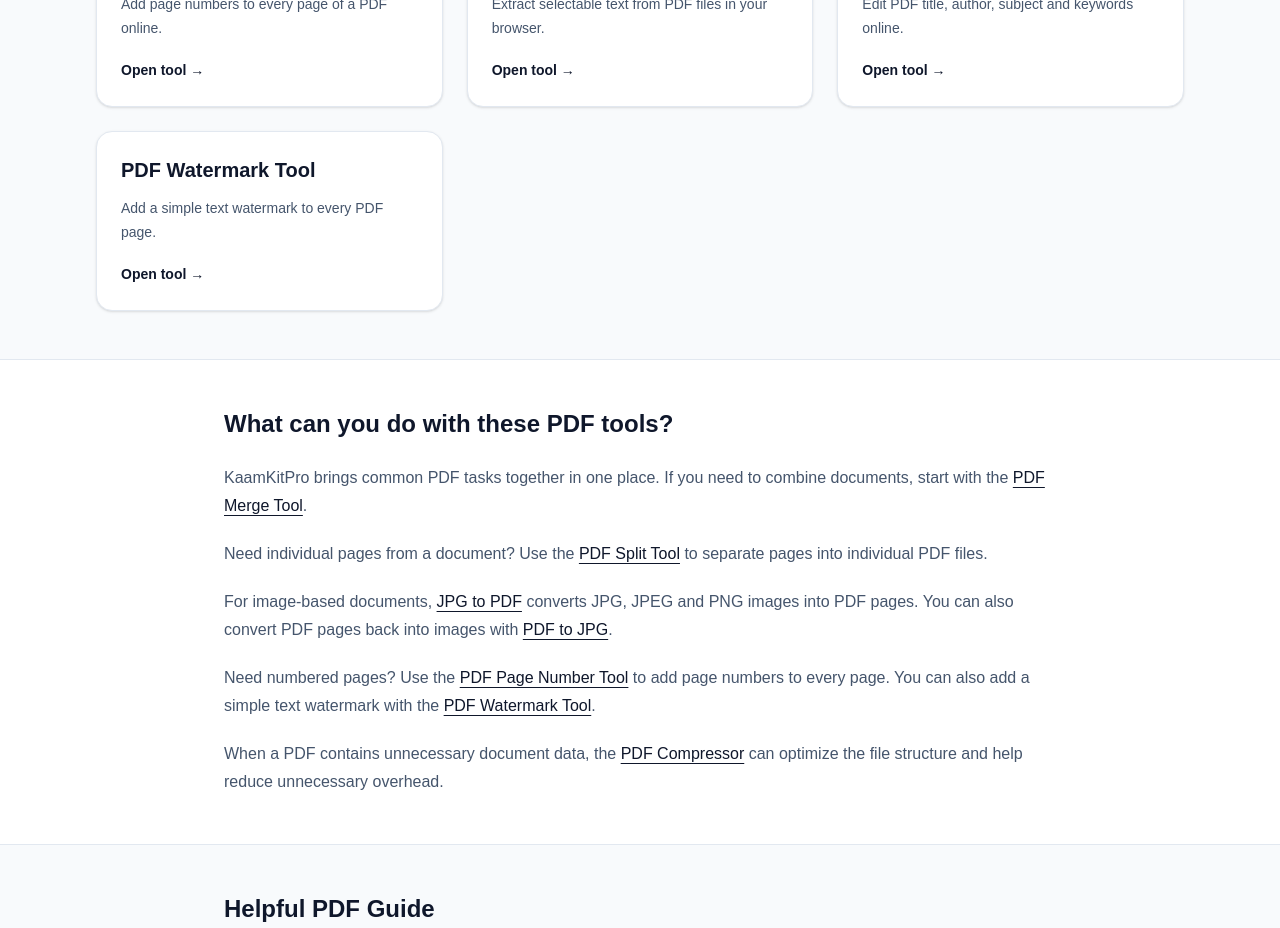
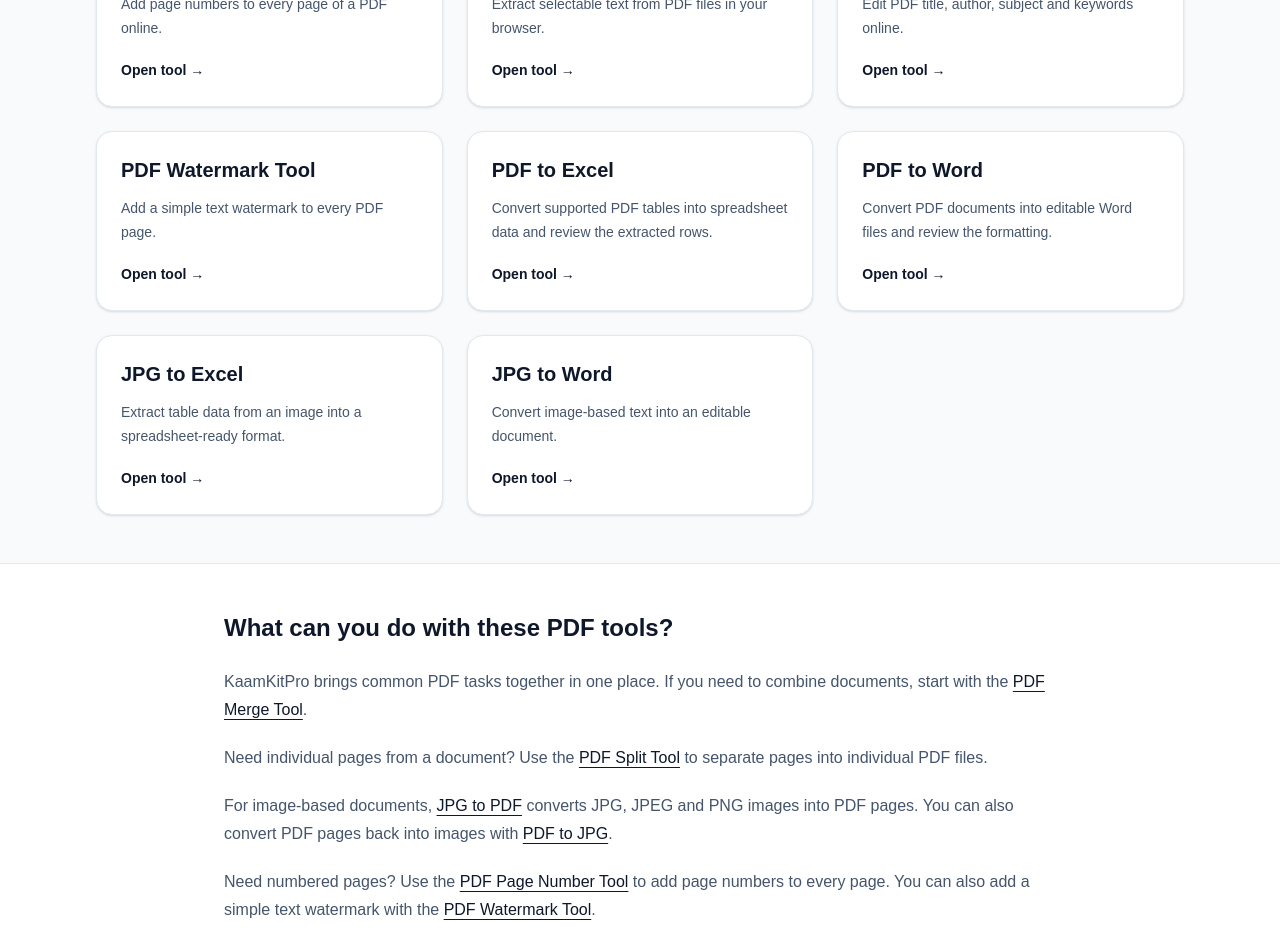
Before and after one commit to WellProSoftware/kaamkitpro, a Next.js app: page /tools/pdf in a window 1280 px wide. Shown: the part 980-1908 px from the top of the page. Built offline with nearby package versions, Linux system fonts and the light colour scheme; no server answers.

Commit message:
List all available document conversion tools

```diff
--- a/src/app/tools/pdf/page.tsx
+++ b/src/app/tools/pdf/page.tsx
@@ -58,6 +58,28 @@ const pdfTools = [
     title: "PDF Watermark Tool",
     description: "Add a simple text watermark to every PDF page.",
   },
+
+  {
+    href: "/tools/pdf-to-excel",
+    title: "PDF to Excel",
+    description: "Convert supported PDF tables into spreadsheet data and review the extracted rows.",
+  },
+  {
+    href: "/tools/pdf-to-word",
+    title: "PDF to Word",
+    description: "Convert PDF documents into editable Word files and review the formatting.",
+  },
+  {
+    href: "/tools/jpg-to-excel",
+    title: "JPG to Excel",
+    description: "Extract table data from an image into a spreadsheet-ready format.",
+  },
+  {
+    href: "/tools/jpg-to-word",
+    title: "JPG to Word",
+    description: "Convert image-based text into an editable document.",
+  },
+
 ];
 
 const faqs = [
```
